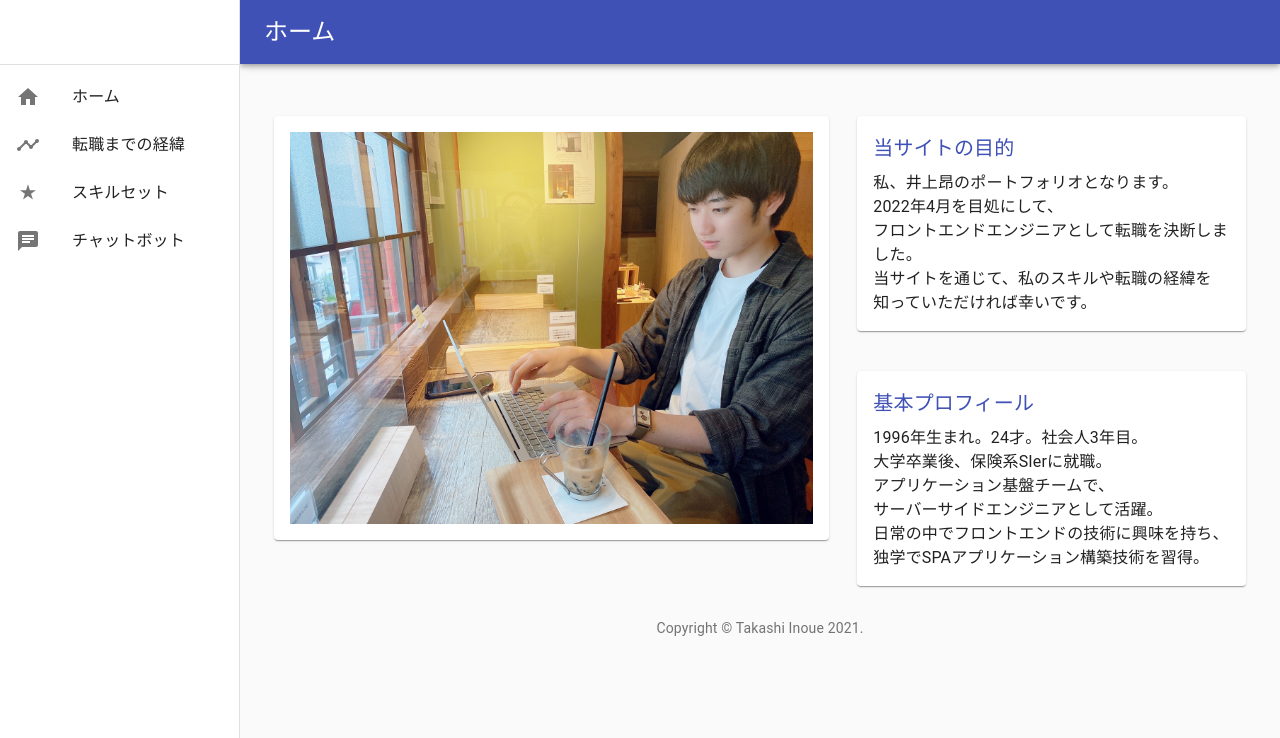
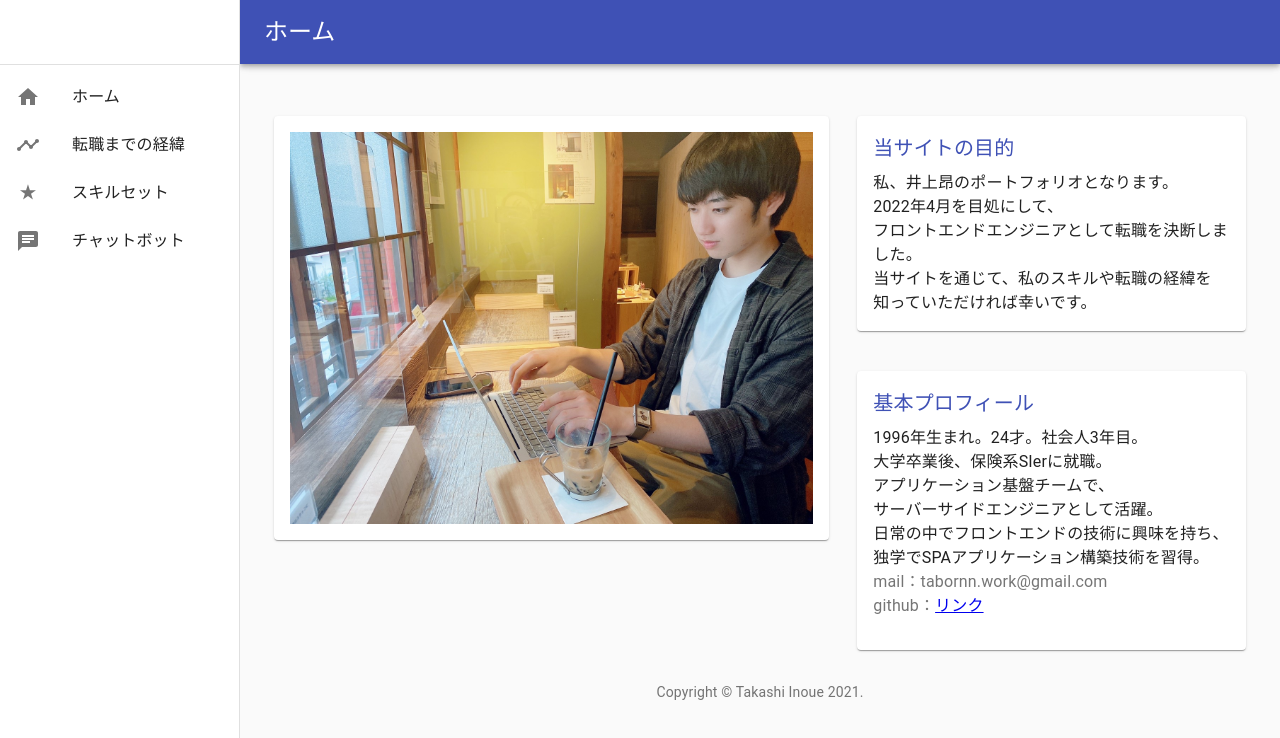
Before and after one commit to tabornnn/my-portfolio, a React (Create React App) app: page /top in a window 1280 px wide. Shown: the top 738 px of the page. Built offline with nearby package versions, Linux system fonts and the light colour scheme.

Commit message:
プロフィールの変更

```diff
--- a/src/components/home/PaperItem.js
+++ b/src/components/home/PaperItem.js
@@ -9,7 +9,7 @@ export default function PaperItem(props) {
       return (
         <React.Fragment>
           <Title>当サイトの目的</Title>
-          <Typography component="p" >
+          <Typography  >
             私、井上昂のポートフォリオとなります。<br />
             2022年4月を目処にして、<br />フロントエンドエンジニアとして転職を決断しました。<br />
             当サイトを通じて、私のスキルや転職の経緯を<br />
@@ -31,6 +31,12 @@ export default function PaperItem(props) {
             日常の中でフロントエンドの技術に興味を持ち、<br />
             独学でSPAアプリケーション構築技術を習得。
           </Typography>
+          <Typography color="textSecondary" paragraph>
+            mail：tabornn.work@gmail.com<br />
+            github：
+            <a href=" https://github.com/tabornnn">リンク</a>
+
+          </Typography>
         </React.Fragment>
       );
 
```
